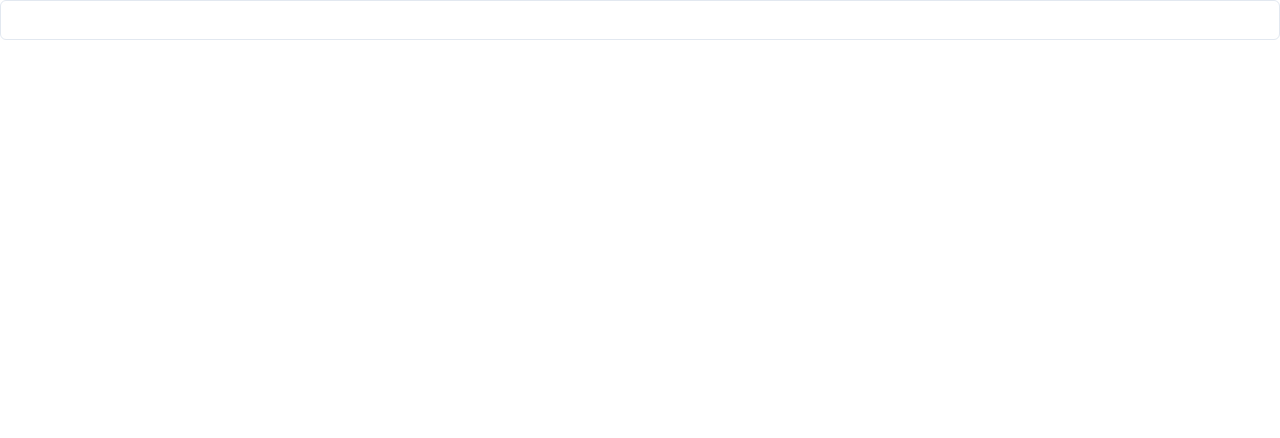
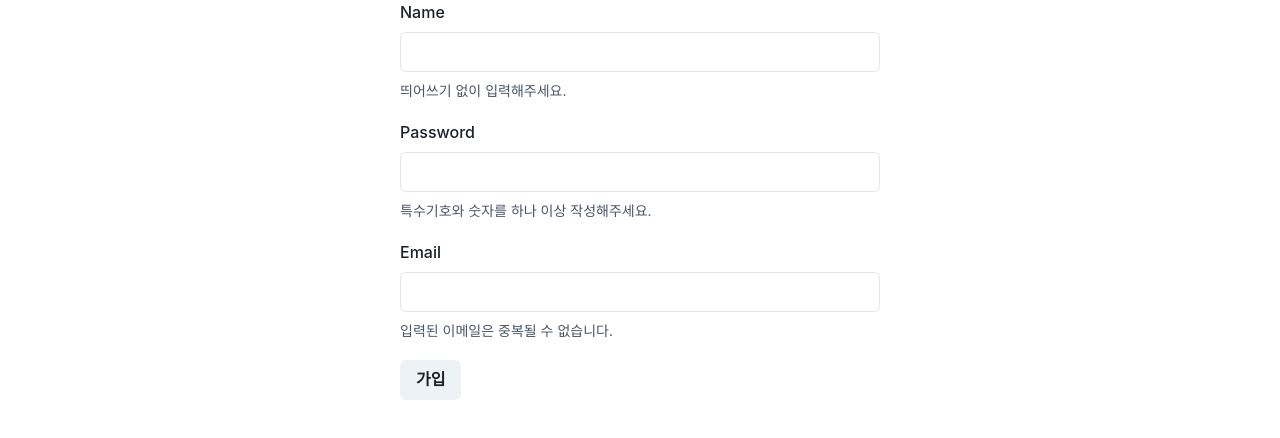
Before and after one commit to yel106/react20231031, a React (Create React App) app: page / in a window 1280 px wide. Shown: the top 438 px of the page. Built offline with nearby package versions, Linux system fonts and the light colour scheme.

Commit message:
state 활용 예제: name, password, email 입력받기

```diff
--- a/src/App.js
+++ b/src/App.js
@@ -1,17 +1,82 @@
 import React, { useState } from "react";
-import { Input } from "@chakra-ui/react";
+import {
+  Box,
+  Button,
+  Center,
+  FormControl,
+  FormHelperText,
+  FormLabel,
+  Input,
+} from "@chakra-ui/react";
 
 function App(props) {
-  const [message, setMessage] = useState("");
+  const [name, setName] = useState("");
+  const [password, setPassword] = useState("");
+  const [email, setEmail] = useState("");
+  const [submitting, setSubmitting] = useState(false);
 
-  function handleChange(e) {
-    setMessage(e.target.value);
+  function handleNameInput(e) {
+    setName(e.target.value);
+  }
+  function handlePasswordInput(e) {
+    setPassword(e.target.value);
+  }
+
+  function handleEmailInput(e) {
+    setEmail(e.target.value);
+  }
+
+  function handleSubmit() {
+    setSubmitting(true);
+    /*
+    axios
+      .post("/adduser", {
+        name,
+        email,
+        password,
+      })
+      .then((response) => console.log("성공할 때 해야하는일"))
+      .catch((e) => console.log("실패할 때 해야하는 일"))
+      .finally(() => console.log("꼭 해야하는 일"));
+
+     */
   }
   return (
-    <div>
-      {/* value랑 onChage는 둘 다 같이 쓰는게 나음 */}
-      <Input type="text" value={message} onChange={handleChange} />
-    </div>
+    <Center>
+      <Box w={"480px"}>
+        <FormControl mb={5}>
+          <FormLabel>Name</FormLabel>
+          <Input type="text" value={name} onChange={handleNameInput} />
+          <FormHelperText>띄어쓰기 없이 입력해주세요.</FormHelperText>
+        </FormControl>
+
+        <FormControl mb={5}>
+          <FormLabel>Password</FormLabel>
+          <Input
+            type="password"
+            value={password}
+            onChange={handlePasswordInput}
+          />
+          <FormHelperText>
+            특수기호와 숫자를 하나 이상 작성해주세요.
+          </FormHelperText>
+        </FormControl>
+
+        <FormControl mb={5}>
+          <FormLabel>Email</FormLabel>
+          <Input type="email" value={email} onChange={handleEmailInput} />
+          <FormHelperText>입력된 이메일은 중복될 수 없습니다.</FormHelperText>
+        </FormControl>
+
+        <Button
+          onClick={handleSubmit}
+          colorSheme={"blue"}
+          isLoading={submitting}
+        >
+          가입
+        </Button>
+      </Box>
+    </Center>
   );
 }
 
```
